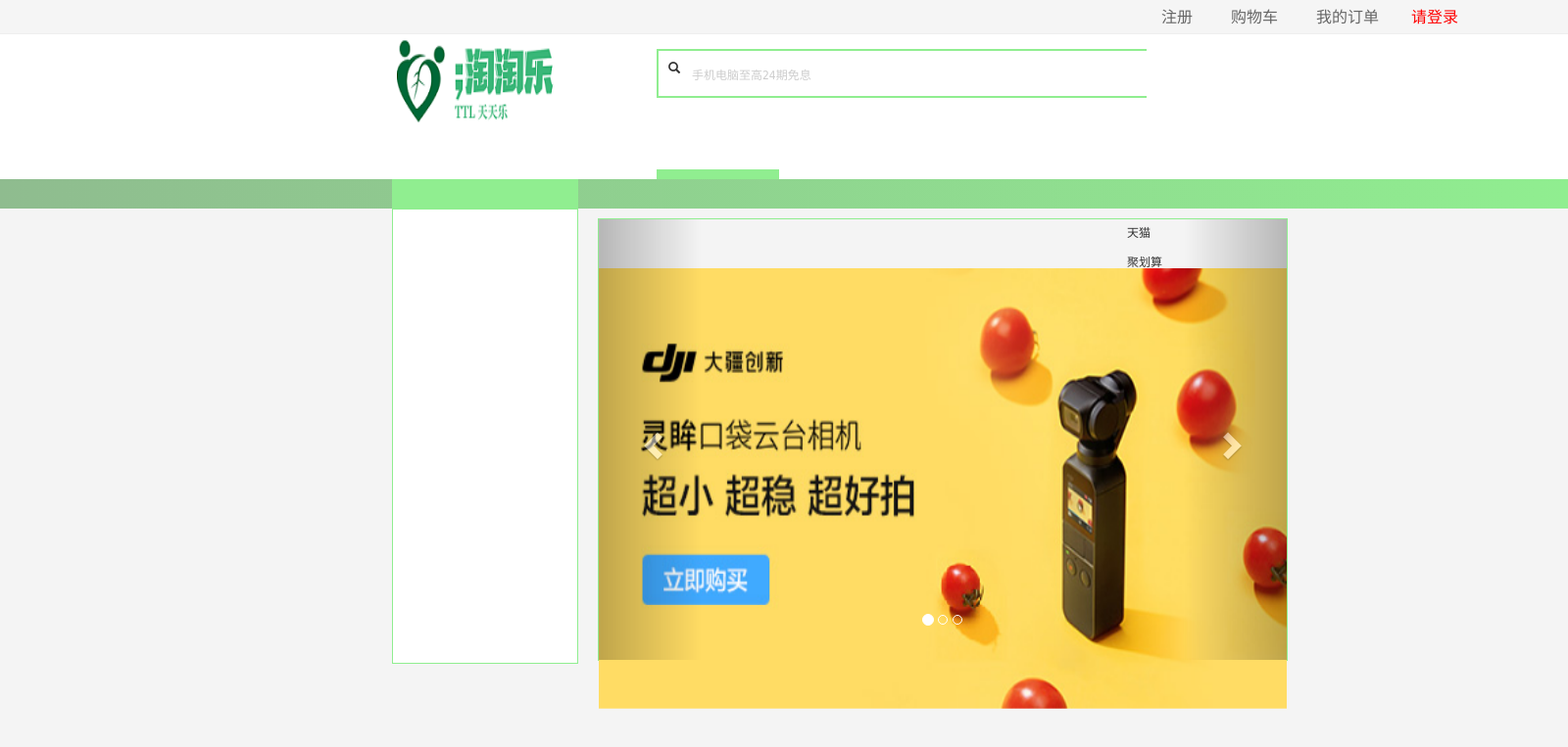
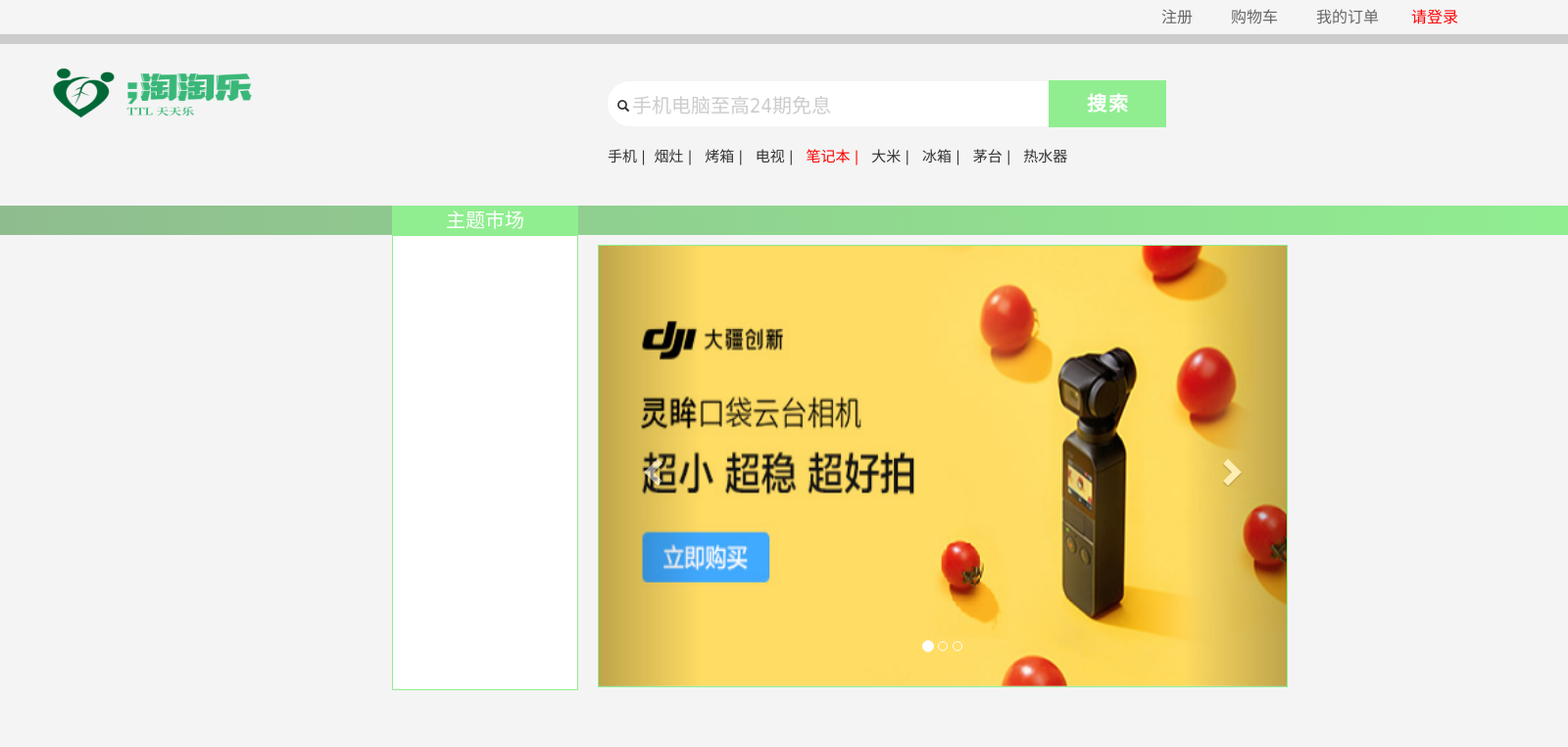
Before and after one commit to z1072202294/ShoppingProject, a Django app: page / in a window 1600 px wide. Shown: the top 763 px of the page at 98% size. Run offline with Django 3.2, Linux system fonts and the light colour scheme; some libraries are stand-ins or nearby versions.

Commit message:
页面做改动

```diff
--- a/TTL/TTL/config.py
+++ b/TTL/TTL/config.py
@@ -1,3 +1,3 @@
-DATABASE='order_1'
-PASSWORD   ='124926'
+DATABASE='ttl'
+PASSWORD   ='11223.'
 USER  = 'root'
--- a/TTL/static/css/base.css
+++ b/TTL/static/css/base.css
@@ -160,41 +160,44 @@
 #ng-bar-node-backhome{
     display:none;
 }
-.ng-toolbar-right{
-    margin-left: 1050px;
-    width: 450px;
-}
+/*.ng-toolbar-right{*/
+/*    margin-left: 100px;*/
+/*    width: 450px;*/
+/*}*/
 
 .buju{
     border: 1px solid lightgreen;
 }
 
 
-.searchStyle{
-    float:left;
-    width: 500px;
-    border: 2px solid lightgreen;
-    border-right: none;
-    position: relative;
-    margin:75px 0 0 0;
-    height: 50px;
+/*.searchStyle{*/
+/*    float:left;*/
+/*    width: 500px;*/
+/*    border: 2px solid lightgreen;*/
+/*    border-right: none;*/
+/*    position: relative;*/
+/*    margin:75px 0 0 0;*/
+/*    height: 50px;*/
 
-}
+/*}*/
 
-#searchKeywords{
-    margin-top: 0px;
-    border: none;
-    color: rgb(204, 204, 204);
-    height: 46px;
-    outline: none;
-    width: 464px;
-}
+/*#searchKeywords{*/
+/*    margin-top: 0px;*/
+/*    border: none;*/
+/*    color: rgb(204, 204, 204);*/
+/*    height: 46px;*/
+/*    outline: none;*/
+/*    width: 464px;*/
+/*}*/
 
 #searchSubmit {
-    font-size: 25px;
+
+    font-size: 20px;
+    border-bottom-right-radius:40px;
+    border-top-right-radius: 40px;
     background-color: lightgreen;
-    height: 52px;
-    width: 125px;
+    height: 48px;
+    width: 120px;
     padding: 0;
     font-family: "Microsoft YaHei";
     font-weight: bold;
@@ -236,14 +239,14 @@
     margin: auto auto;
 }
 
-#search{
-    position: relative;
-    width: 30%;
-    height: 158px;
-    margin-bottom: 50px;
-    margin-left: 670px;
-    top: -60px;
-}
+/*#search{*/
+/*    position: relative;*/
+/*    width: 30%;*/
+/*    height: 158px;*/
+/*    margin-bottom: 50px;*/
+/*    margin-left: 670px;*/
+/*    top: -60px;*/
+/*}*/
 
 #logo{
     float:left;
@@ -257,9 +260,9 @@
 }
 
 #logoimg{
-    width: 300px;
-    height: 100px;
-    margin:30px 20px 5px 10px;
+    width: 220px;
+    height: 60px;
+    /*margin:30px 20px 5px 10px;*/
 }
 
 .container{
@@ -519,16 +522,16 @@
 }
 
 
-.searchStyle{
-    float:left;
-    width: 500px;
-    border: 2px solid lightgreen;
-    border-right: none;
-    position: relative;
-    margin:75px 0 0 0;
-    height: 50px;
+/*.searchStyle{*/
+/*    float:left;*/
+/*    width: 500px;*/
+/*    border: 2px solid lightgreen;*/
+/*    border-right: none;*/
+/*    position: relative;*/
+/*    margin:75px 0 0 0;*/
+/*    height: 50px;*/
 
-}
+/*}*/
 
 #searchKeywords{
     margin-top: 0px;
@@ -537,28 +540,30 @@
     height: 46px;
     outline: none;
     width: 464px;
+    font-size: 20px;
+    padding-left: 25px;
 }
 
-#searchSubmit {
-    font-size: 25px;
-    background-color: lightgreen;
-    height: 52px;
-    width: 125px;
-    padding: 0;
-    font-family: "Microsoft YaHei";
-    font-weight: bold;
-    letter-spacing: 2px;
-    text-indent: 2px;
-    color: #FFF;
-    border: 0;
-    cursor: pointer;
-    -webkit-border-radius: 0;
-    -webkit-appearance: none;
-    margin-top: 73px;
-    margin-left: 0px;
-    text-align: center;
-    float: left;
-}
+/*#searchSubmit {*/
+/*    font-size: 25px;*/
+/*    background-color: lightgreen;*/
+/*    height: 52px;*/
+/*    width: 125px;*/
+/*    padding: 0;*/
+/*    font-family: "Microsoft YaHei";*/
+/*    font-weight: bold;*/
+/*    letter-spacing: 2px;*/
+/*    text-indent: 2px;*/
+/*    color: #FFF;*/
+/*    border: 0;*/
+/*    cursor: pointer;*/
+/*    -webkit-border-radius: 0;*/
+/*    -webkit-appearance: none;*/
+/*    margin-top: 73px;*/
+/*    margin-left: 0px;*/
+/*    text-align: center;*/
+/*    float: left;*/
+/*}*/
 
 #abc{
     width: 44%;
@@ -585,31 +590,27 @@
     margin: auto auto;
 }
 
-#search{
-    position: relative;
-    width: 30%;
-    height: 158px;
-    margin-bottom: 50px;
-    margin-left: 670px;
-    top: -60px;
-}
+/*#search{*/
+/*    position: relative;*/
+/*    width: 30%;*/
+/*    height: 158px;*/
+/*    margin-bottom: 50px;*/
+/*    margin-left: 670px;*/
+/*    top: -60px;*/
+/*}*/
 
 #logo{
     float:left;
     width: 320px;
     height: 155px;
-    margin-right: 0;
-    margin-left: 328px;
-    margin-top: -32px;
+    /*margin-right: 0;*/
+    /*margin-left: 328px;*/
+    /*margin-top: -32px;*/
 
     /*padding: inherit;*/
 }
 
-#logoimg{
-    width: 300px;
-    height: 100px;
-    margin:30px 20px 5px 10px;
-}
+
 
 .container{
     margin-right: auto;
--- a/TTL/templates/index.html
+++ b/TTL/templates/index.html
@@ -1,4 +1,3 @@
-
 <!DOCTYPE html>
 <html lang="en">
 <head>
@@ -14,7 +13,7 @@
 
 </head>
 
-<body style="background-color:rgb(244,244,244)">
+<body style="background-color:rgb(244,244,244);width: 100%;padding: 0px;margin: 0px">
 
     <div id="top" class="ng-toolbar">
             <div class="ng-toolbar-con wrapper">
@@ -51,38 +50,41 @@
             </div>
         </div>
 
-    <div style="width: 100%;background-color: white">
-       <div id="logo">
-       <a href="/">
-           <img id="logoimg" src="/static/image/logo4.png">
-        </a>
-   </div>
+    <div style="width: 100%;background-color: #ccc;padding: 10px 5px 0px 50px">
+{#       <div id="logo">#}
+            <a href="/" style="float: left;margin-top: 20px">
+                <img id="logoimg" src="/static/image/logo5.png">
+            </a>
+{#        </div>#}
 
-        <div id="search">
-        <form method="get" onsubmit="">
-            <div class="searchStyle">
-                <i class="glyphicon glyphicon-search" style="float: left;margin:10px">  </i>
-                <input id="searchKeywords" type="text" value="手机电脑至高24期免息" onfocus="if (value =='手机电脑至高24期免息'){value =''}" onblur="if (value ==''){value='手机电脑至高24期免息'}" autocomplete="off"/>
-            </div>
-            <input id="searchSubmit" type="submit" value="搜索">
-            <div id="tag">
-                <a target="" href="">手机 |&nbsp</a>
-                <a target="" href="" style=""> 烟灶 | &nbsp</a>
-                <a target="" href=""> 烤箱 | &nbsp</a>
-                <a target="" href=""> 电视 | &nbsp</a>
-                <a target="" href="" style="color: red"> 笔记本 | &nbsp</a>
-                <a target="" href=""> 大米 | &nbsp</a>
-                <a target="" href=""> 冰箱 | &nbsp</a>
-                <a target="" href=""> 茅台 | &nbsp</a>
-                <a target="" href=""> 热水器</a>
-            </div>
-        </form>
+        <div id="search" style="float: left;margin-left: 350px;margin-top: 20px">
+            <form method="get" onsubmit="">
+                <div class="searchStyle" >
+                    <i class="glyphicon glyphicon-search" style="width: 100%;right: -10px;top: 36px">  </i>
+                    <input style="border-top-left-radius:40px;border-bottom-left-radius: 40px " id="searchKeywords" type="text" value="手机电脑至高24期免息" onfocus="if (value =='手机电脑至高24期免息'){value =''}" onblur="if (value ==''){value='手机电脑至高24期免息'}" autocomplete="off"/>
+                    <div style="position: relative;left:450px;bottom: 120px;height: 20px"><input id="searchSubmit" type="submit" value="搜索"></div>
+
+                </div>
+                <li style="list-style: none;position:absolute;font-size: 15px">
+                     <a target="" href="#">手机 |&nbsp</a>
+                    <a target="" href="#" style=""> 烟灶 | &nbsp</a>
+                    <a target="" href="#"> 烤箱 | &nbsp</a>
+                    <a target="" href="#"> 电视 | &nbsp</a>
+                    <a target="" href="#" style="color: red"> 笔记本 | &nbsp</a>
+                    <a target="" href="#"> 大米 | &nbsp</a>
+                    <a target="" href="#"> 冰箱 | &nbsp</a>
+                    <a target="" href="#"> 茅台 | &nbsp</a>
+                    <a target="" href="#"> 热水器</a>
+                </li>
+
+            </form>
+        </div>
     </div>
-    </div>
+    <div style="clear: left"></div>
 
 
    <div id="parentDiv" style="background-color: rgb(244,244,244);width: 100%">
-    {% block content %}
+    {% block center_body %}
         <div id="hengFu">
             <div class="subHengFu">
                 <h2>主题市场</h2>
--- a/TTL/templates/ttl_goods/base.html
+++ b/TTL/templates/ttl_goods/base.html
@@ -1,4 +1,4 @@
-{% extends 'base.html' %}
+{% extends 'index.html' %}
 
 {% block center_body %}
 
```
Also changed, not shown: TTL/templates/ttl_cart/cart.html (+5 -5 lines).
